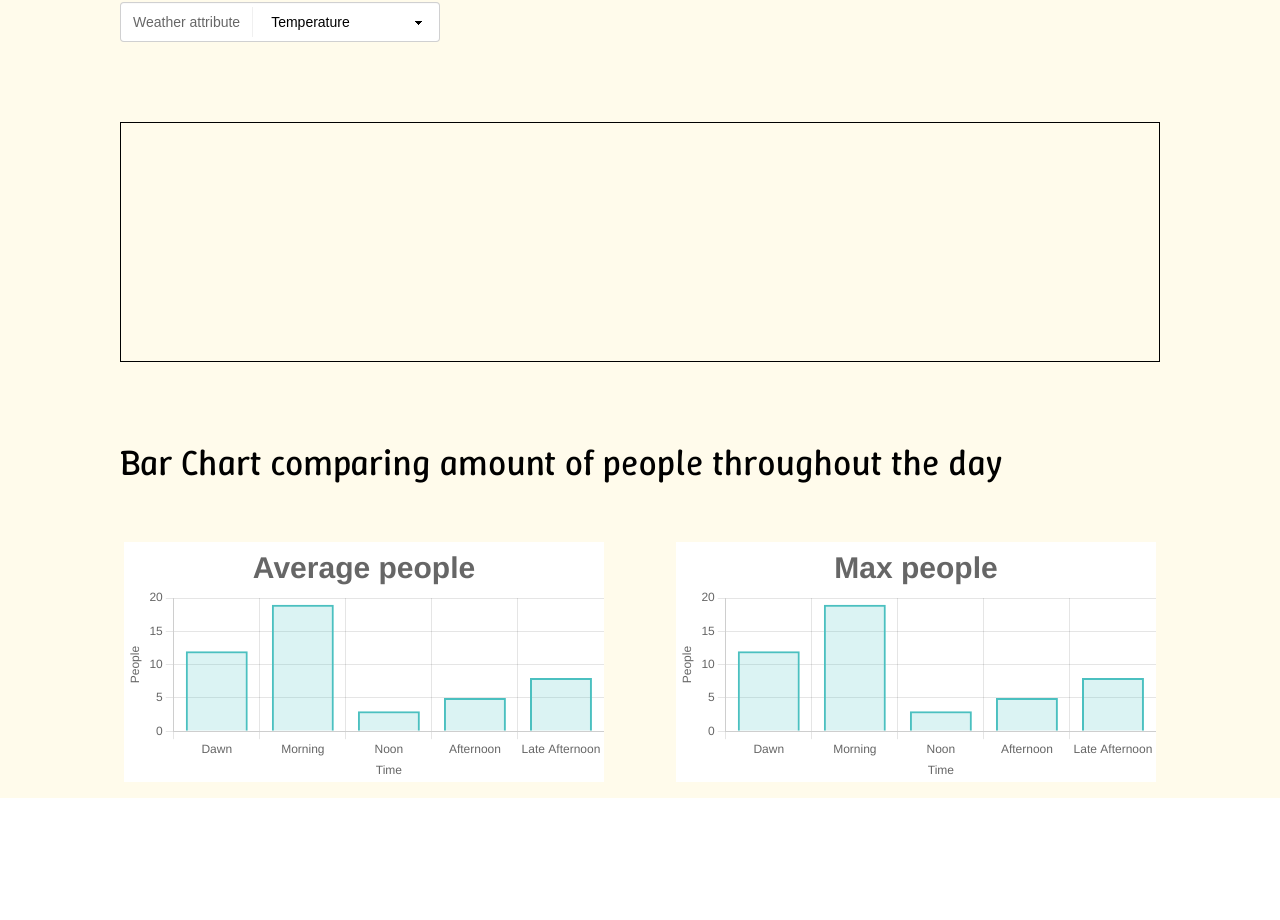
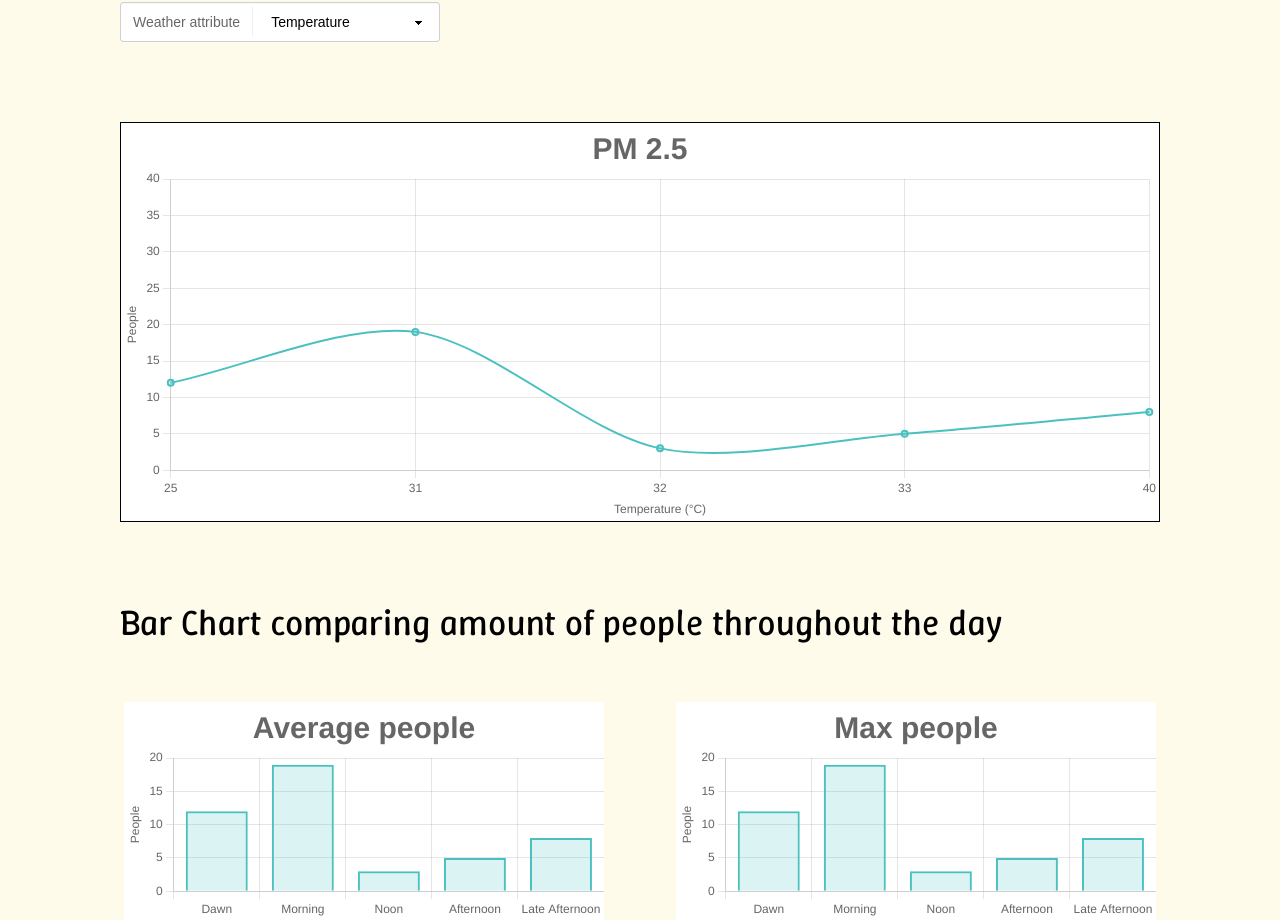
Before and after one commit to jee-gamer/should-I-go-exercise-today, a Next.js app: page /visualization in a window 1280 px wide. Shown: the part 1238-2158 px from the top of the page. Before the commit the page ends 2036 px from the top, so only its background shows below. Built offline with nearby package versions, Linux system fonts and the light colour scheme.

Commit message:
Add template chart to custom chart box and increase height

```diff
--- a/app/visualization/page.js
+++ b/app/visualization/page.js
@@ -91,8 +91,14 @@ export default function Visualization() {
 				</div>
 
 				<div
-					className="flex flex-row items-center justify-center w-5/6 h-[30vh] gap-16 mt-20 border">
-				{/*	I will pull the data from the api putter make */}
+					className="flex flex-row items-center justify-center w-5/6 h-[50vh] gap-16 mt-20 border">
+					<LineChart
+						xData={['25', '31', '32', '33', '40']}
+						yData={[12, 19, 3, 5, 8]}
+						xLabel="Temperature (°C)"
+						yLabel="People"
+						title="PM 2.5"
+					/>
 				</div>
 
 				<span className={`inline-block text-left text-4xl ${WinkySans_font.className} mt-20 w-5/6`}> Bar Chart comparing amount of people throughout the day</span>
```
